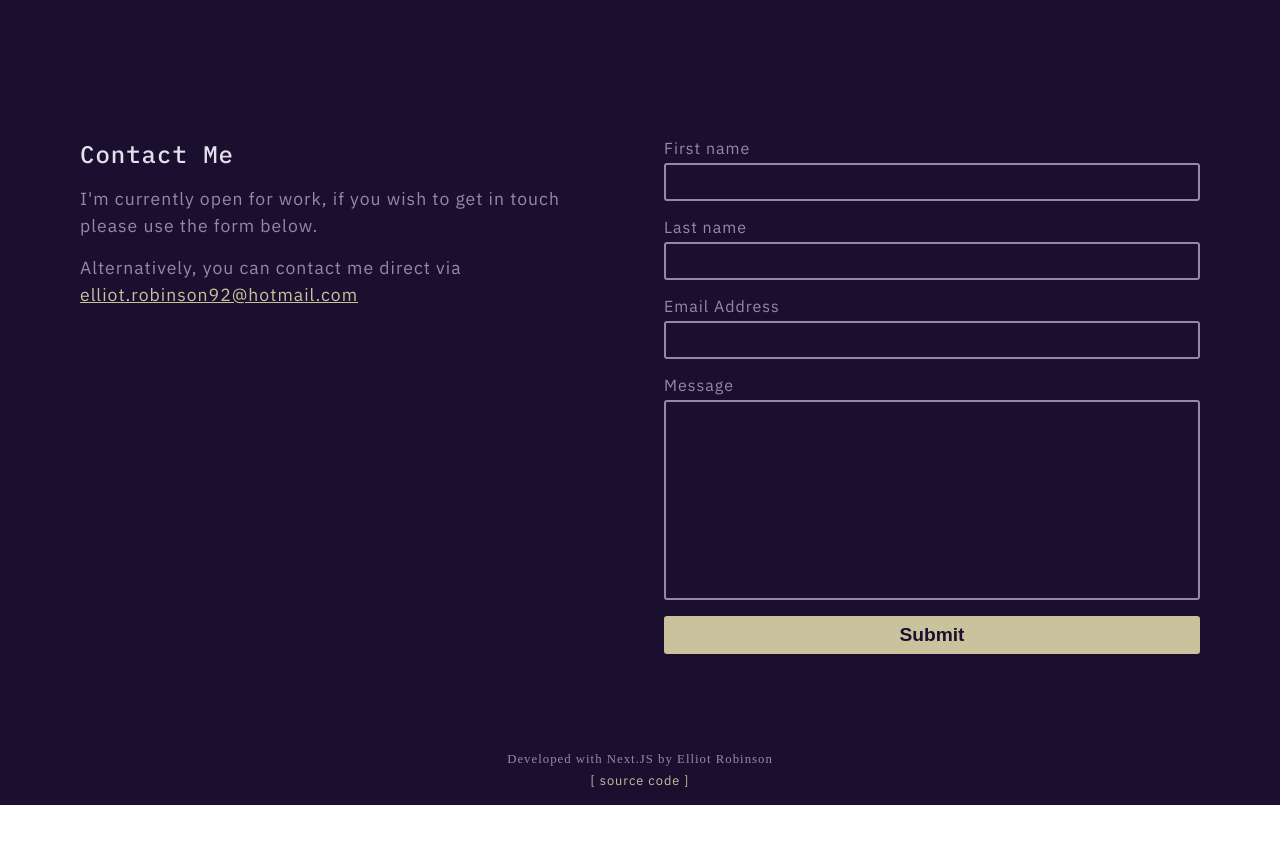
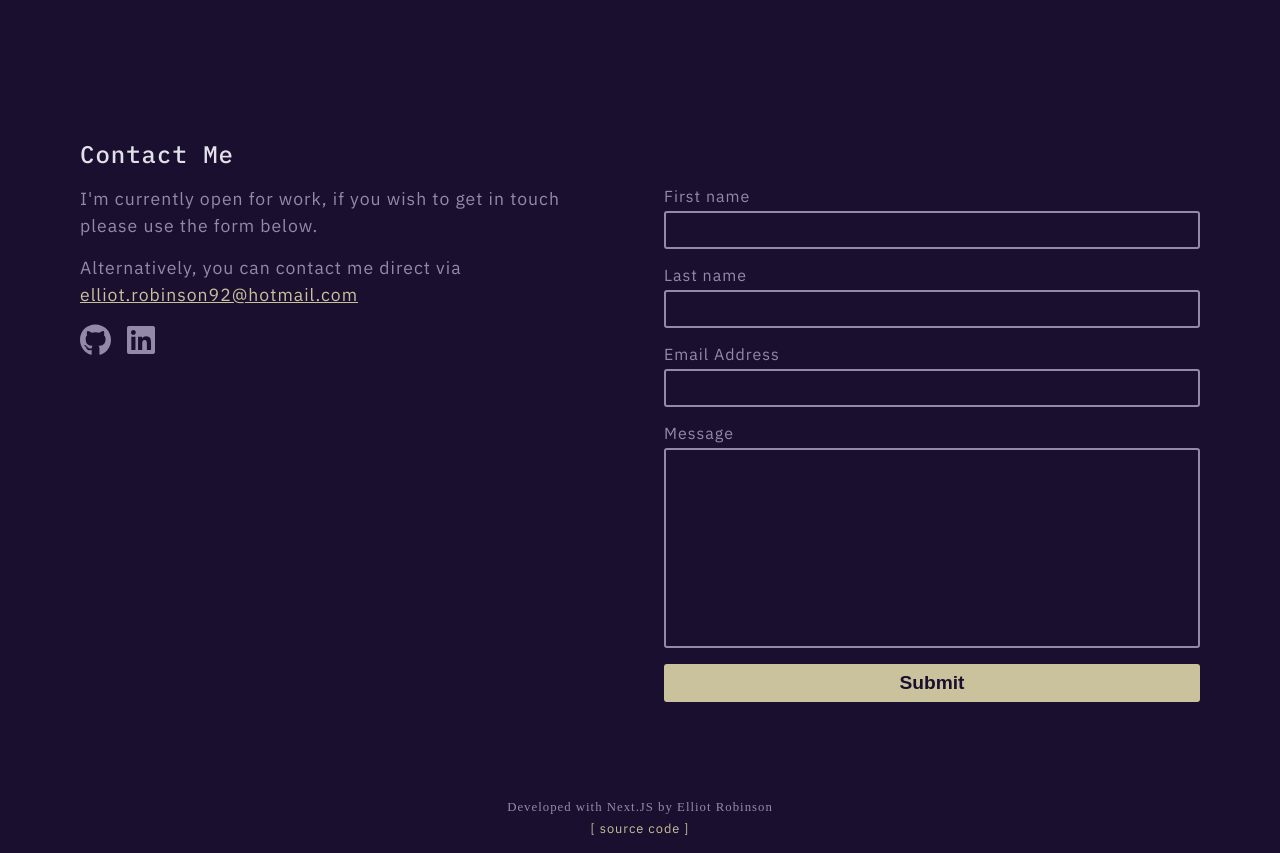
Before and after one commit to eagrcode/eagrcode-dev, a Next.js app: page / in a window 1280 px wide. Shown: the part 2640-3493 px from the top of the page. Before the commit the page ends 3445 px from the top, so only its background shows below. Built offline with nearby package versions, Linux system fonts and the light colour scheme.

Commit message:
restructure Contact layout

```diff
--- a/src/components/Contact/Contact.module.scss
+++ b/src/components/Contact/Contact.module.scss
@@ -17,9 +17,18 @@
   }
 
   @media (min-width: 768px) {
-    flex-direction: row;
     max-width: 100%;
     justify-content: space-between;
+  }
+}
+
+.contentContainer {
+  display: flex;
+  flex-direction: column;
+  gap: 1rem;
+
+  @media (min-width: 768px) {
+    flex-direction: row;
     gap: 3rem;
   }
 }
--- a/src/components/Contact/Contact.tsx
+++ b/src/components/Contact/Contact.tsx
@@ -11,6 +11,9 @@ import ContactForm from "./ContactForm/ContactForm";
 import { useTheme } from "@/context/ThemeProvider";
 import { useContextProvider } from "@/context/ContextProvider";
 
+// components
+import IconContainer from "../IconContainer/IconContainer";
+
 export default function Contact() {
   // initial state
   const { theme } = useTheme();
@@ -19,10 +22,11 @@ export default function Contact() {
   return (
     <section className={styles.contactSection}>
       <div className={isOpen ? `${styles.contactWrapper} ${styles.isOpen}` : styles.contactWrapper}>
-        <div className={styles.textContainer}>
         <h2 id="scroll-to-contact" className={theme}>
           Contact Me
         </h2>
+        <div className={styles.contentContainer}>
+          <div className={styles.textContainer}>
             <p className={theme}>
               I'm currently open for work, if you wish to get in touch please use the form below.
             </p>
@@ -36,8 +40,10 @@ export default function Contact() {
                 elliot.robinson92@hotmail.com
               </Link>
             </p>
+            <IconContainer />
           </div>
           <ContactForm />
+        </div>
       </div>
     </section>
   );
```
Lines whose indentation alone changed are shown as unchanged.
